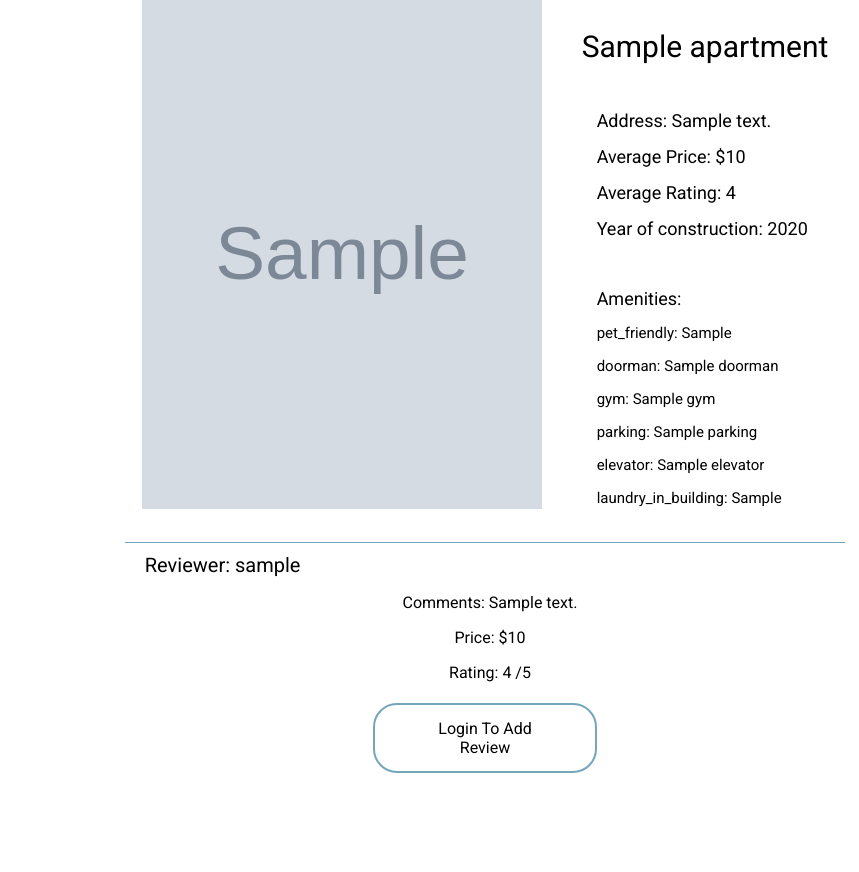
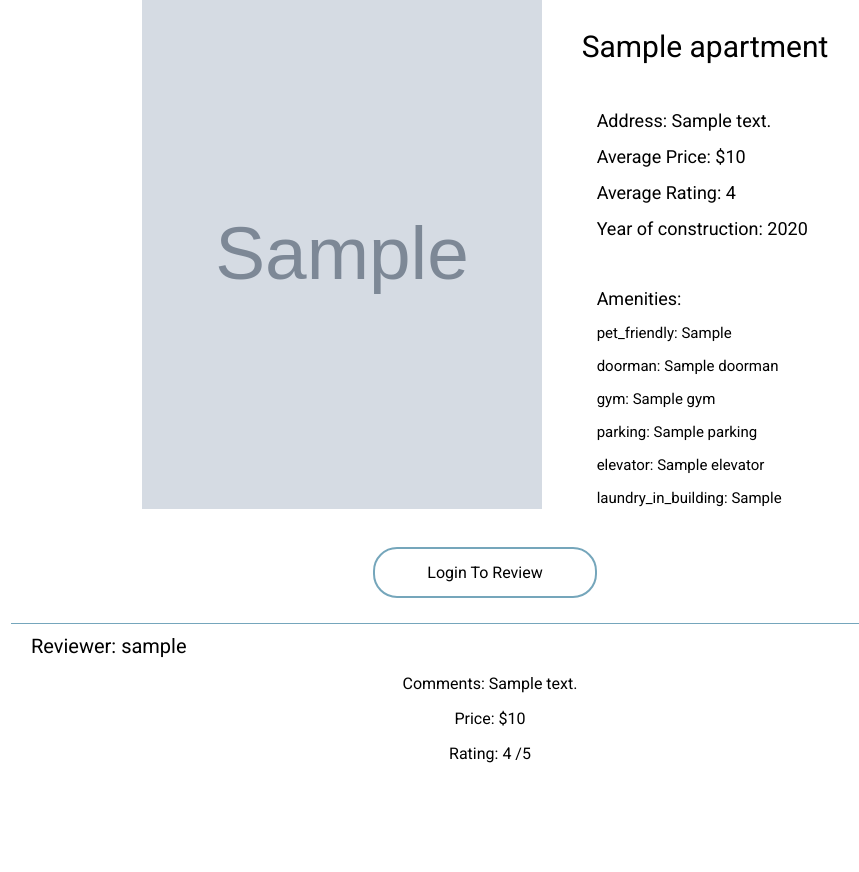
Before and after one commit to software-students-fall2022/final-project-project5-team4, a Flask app: template web-app/templates/single_apartment.html in a window 1280 px wide. Shown: the part 311-1183 px from the top of the page, without its empty margins (155-1014 px from the left). Before the commit the page ends 1084 px from the top, so only its background shows below. Run offline with Flask 2, Linux system fonts and the light colour scheme; the template is opened without the code that fills it: most values are stand-ins (such as "Sample title", 1, 10 or a date in 2020); grey boxes marked "Sample" are stand-in pictures; parts of the project's set-up code (start-up, migrations or seed data) failed here and were passed over.

Commit message:
adjust some css

```diff
--- a/web-app/static/singleApartment.css
+++ b/web-app/static/singleApartment.css
@@ -67,3 +67,14 @@
     font-size: 20px;
     margin-top: 10px;
 }
+
+
+.commentSection{
+    width: 80%;
+    text-align: center;
+    margin: 20px;
+}
+
+#review_btn{
+    width: 280px;
+}
--- a/web-app/templates/single_apartment.html
+++ b/web-app/templates/single_apartment.html
@@ -43,7 +43,16 @@
             <p class = "amenities"> elevator: {{apartment.elevator}}</p>
             <p class = "amenities"> laundry_in_building: {{apartment.laundry_in_building}}</p>
         </div>
+    </div>
         <div>
+        {% if login%}
+            <a href="{{ url_for('add_review',  address_id=address_id)}}" class="btn" id ="review_btn">Add Review</a>
+        {% else %}
+            <a href="{{ url_for('login')}}" class="btn" id ="review_btn">Login To Review</a>
+        {% endif %}
+         </div>
+        <div class = "commentSection">
+
             {% block content %}
             {% for review in reviews %}
             <article class = "content2">
@@ -55,16 +64,7 @@
             {% endfor %}
         {% endblock %}
         </div>
-    </div>
-        {% if login%}
-        <div>
-            <a href="{{ url_for('add_review',  address_id=address_id)}}" class="btn">Add Review</a>
-        </div>
-        {% else %}
-        <div>
-            <a href="{{ url_for('login')}}" class="btn">Login To Add Review</a>
-        </div>
-        {% endif %}
+
 </body>
 
 </html>
```
Lines whose indentation alone changed are shown as unchanged.
